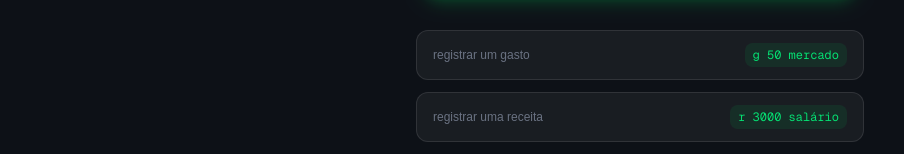
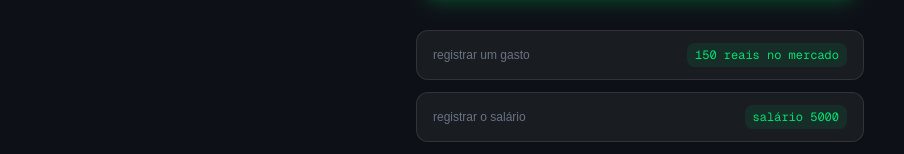
Before and after one commit to vitor-lv/couple-finance, a Next.js app: page /sucesso in a window 1280 px wide. Shown: the part 462-616 px from the top of the page, without its empty margins (0-904 px from the left). Built offline with nearby package versions, Linux system fonts and the light colour scheme.

Commit message:
fix: update command tips on /sucesso page
Co-Authored-By: Claude Sonnet 4.6 <noreply@anthropic.com>

```diff
--- a/src/app/sucesso/page.tsx
+++ b/src/app/sucesso/page.tsx
@@ -76,8 +76,8 @@ function SucessoContent() {
           {/* Dicas */}
           <div className="flex flex-col gap-3 w-full">
             {[
-              { cmd: 'g 50 mercado', desc: 'registrar um gasto' },
-              { cmd: 'r 3000 salário', desc: 'registrar uma receita' },
+              { cmd: '150 reais no mercado', desc: 'registrar um gasto' },
+              { cmd: 'salário 5000', desc: 'registrar o salário' },
               { cmd: '? resumo', desc: 'ver resumo do mês' },
             ].map((tip, i) => (
               <div key={i} className="flex items-center justify-between bg-white/5 border border-white/10 rounded-xl px-4 py-3">
```
